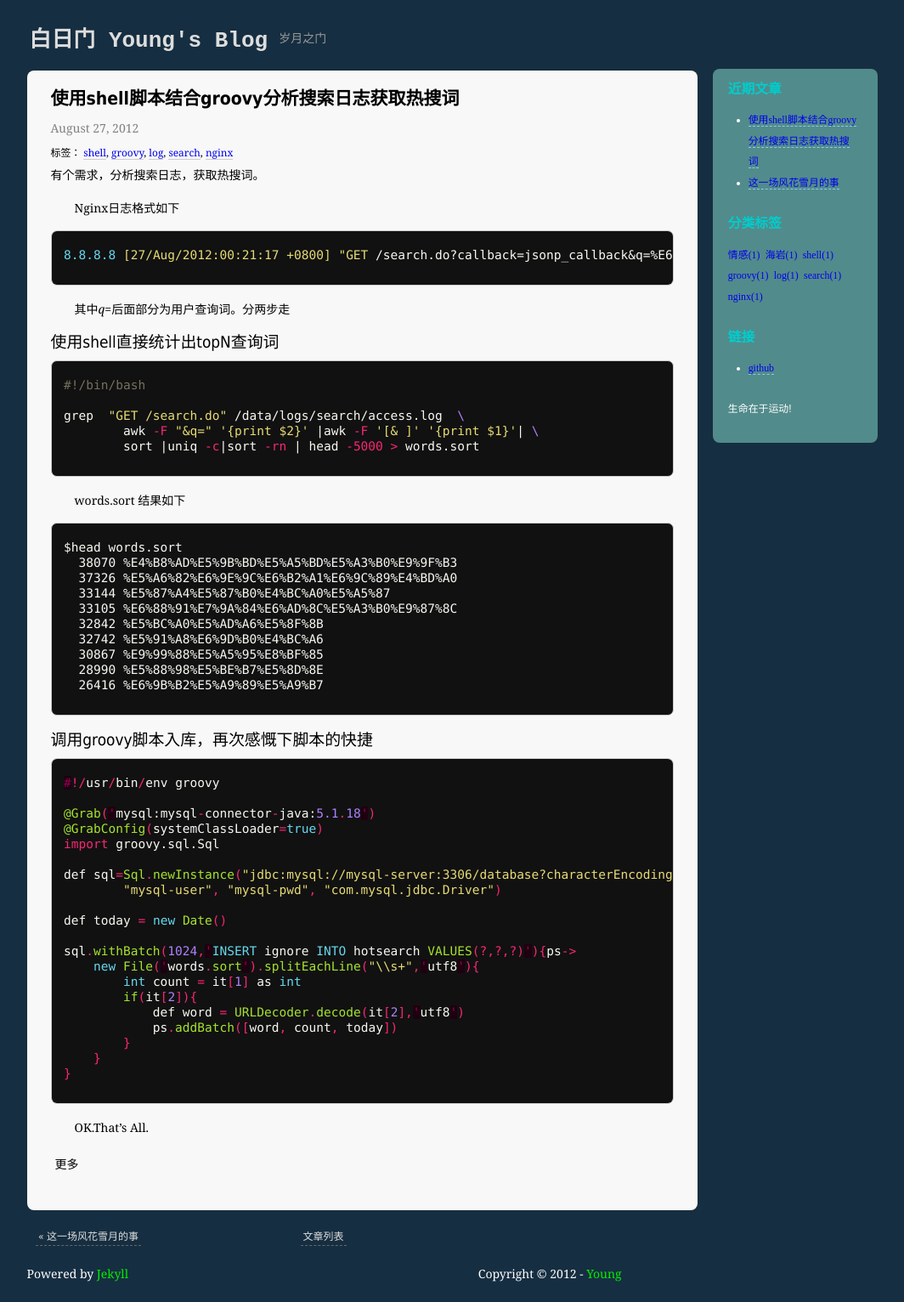
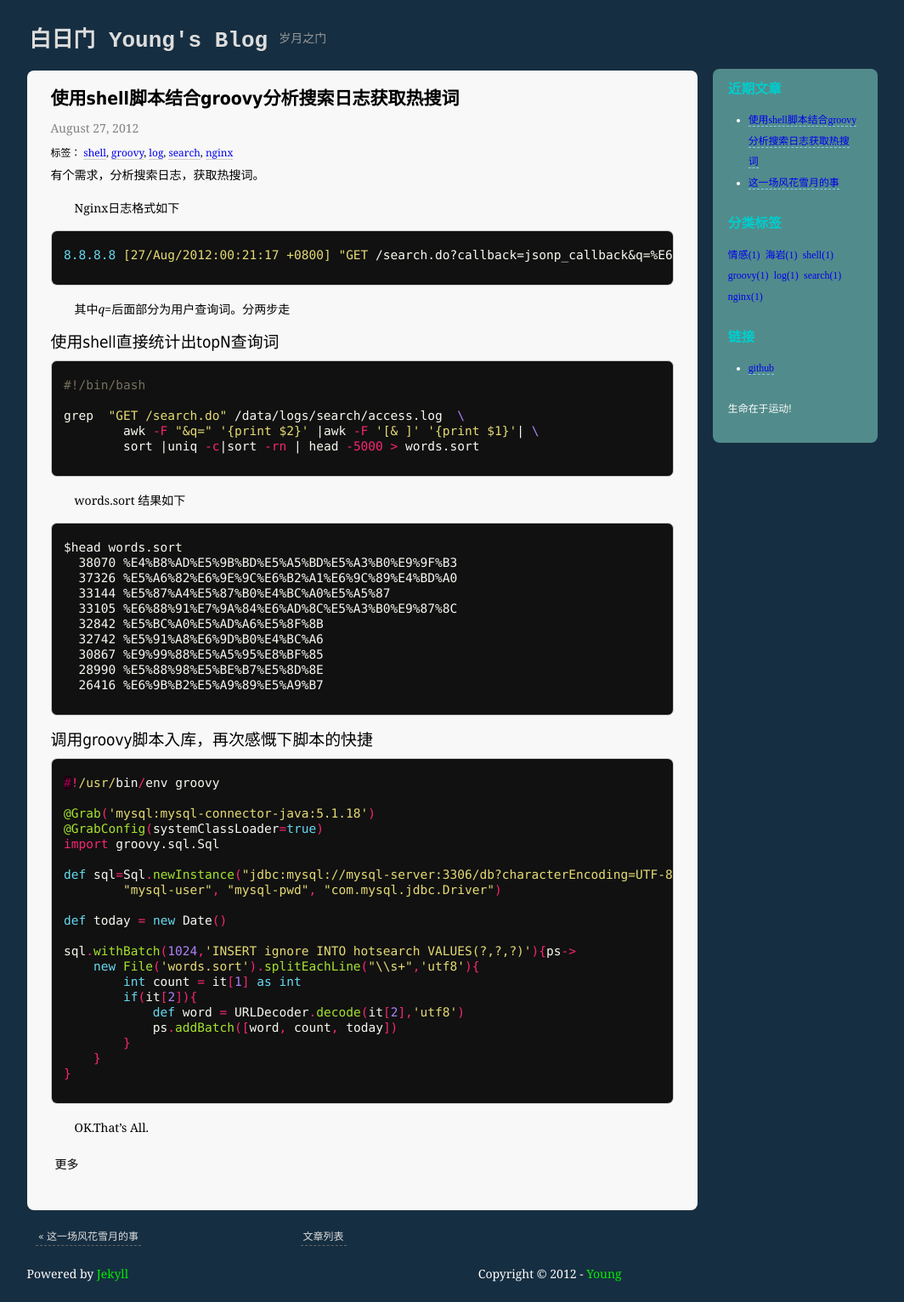
Before and after one commit to bairimen/bairimen.github.com, a Jekyll site: the page built from _posts/groovy/2012-08-27-groovy_shell_log_analysis.md, in a window 1280 px wide. Shown: the whole page at 85% size, without its empty margins (108-1172 px from the left). Built offline with Jekyll 4.4.1, drawn with Linux system fonts in a browser that asks for light colours; comment, search, counter and statistics services are not loaded.

Commit message:
-mgroovy->  java

```diff
--- a/_posts/groovy/2012-08-27-groovy_shell_log_analysis.md
+++ b/_posts/groovy/2012-08-27-groovy_shell_log_analysis.md
@@ -46,7 +46,7 @@ $head words.sort
 
 ##调用groovy脚本入库，再次感慨下脚本的快捷
 
-{% highlight java %}
+{% highlight groovy %}
 
 #!/usr/bin/env groovy
 
@@ -54,7 +54,7 @@ $head words.sort
 @GrabConfig(systemClassLoader=true)
 import groovy.sql.Sql
 
-def sql=Sql.newInstance("jdbc:mysql://mysql-server:3306/database?characterEncoding=UTF-8",
+def sql=Sql.newInstance("jdbc:mysql://mysql-server:3306/db?characterEncoding=UTF-8",
         "mysql-user", "mysql-pwd", "com.mysql.jdbc.Driver")
 
 def today = new Date()
```
